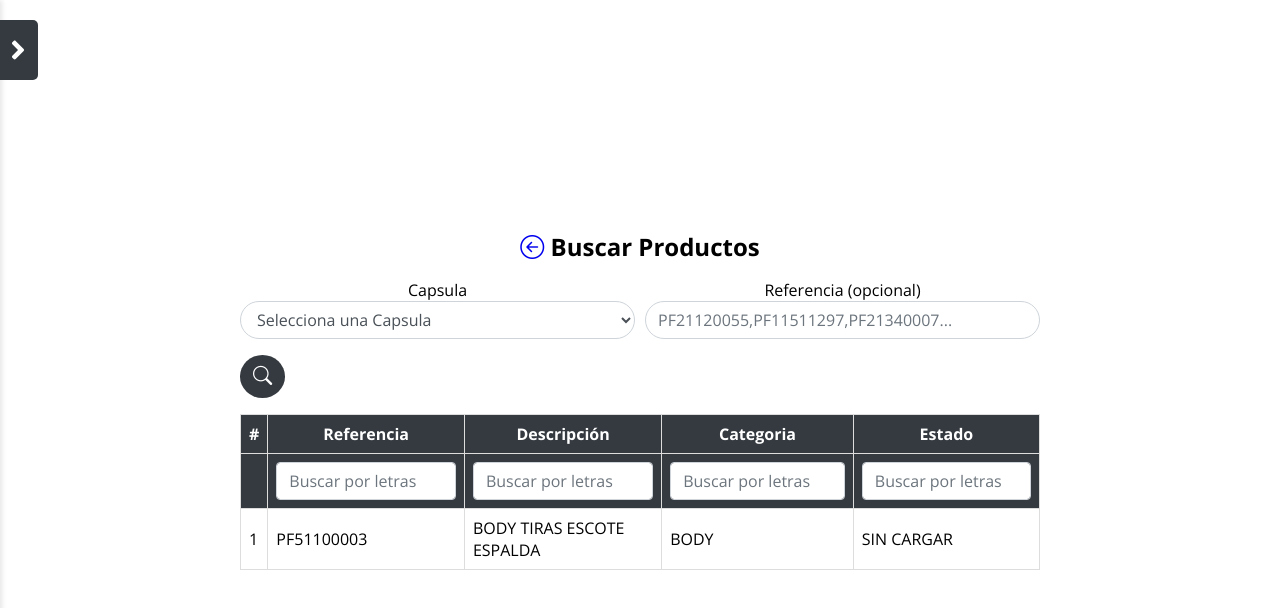
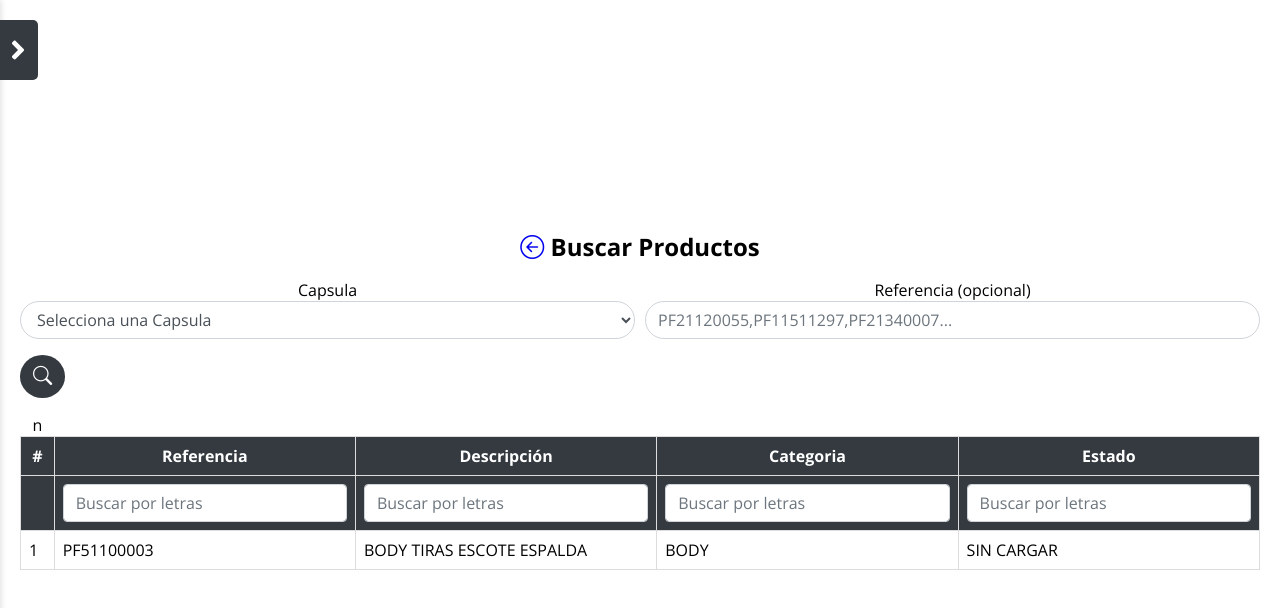
Before and after one commit to analista1Ragged/raggedDigital-React, a React (Create React App) app: page /ecommerce/VerCapsulas in a window 1280 px wide. Shown: the top 608 px of the page. Built offline with nearby package versions, Linux system fonts and the light colour scheme.

Commit message:
Se quita el max-width

```diff
--- a/src/pages/VerCapsulas.css
+++ b/src/pages/VerCapsulas.css
@@ -12,7 +12,6 @@
 
   .ticket-table {
     margin: 20px auto;
-    max-width: 800px;
     border-collapse: collapse;
     width: 100%;
     text-align: center;
--- a/src/pages/VerCapsulas.jsx
+++ b/src/pages/VerCapsulas.jsx
@@ -16,7 +16,7 @@ const TicketTable = ({/* tickets */}) => {
       </h2>
       <FormBuscar/>
       <table>
-        <thead>
+        <thead>n
           <tr className="color">
             <th>#</th>
             <th>Referencia</th>
```
